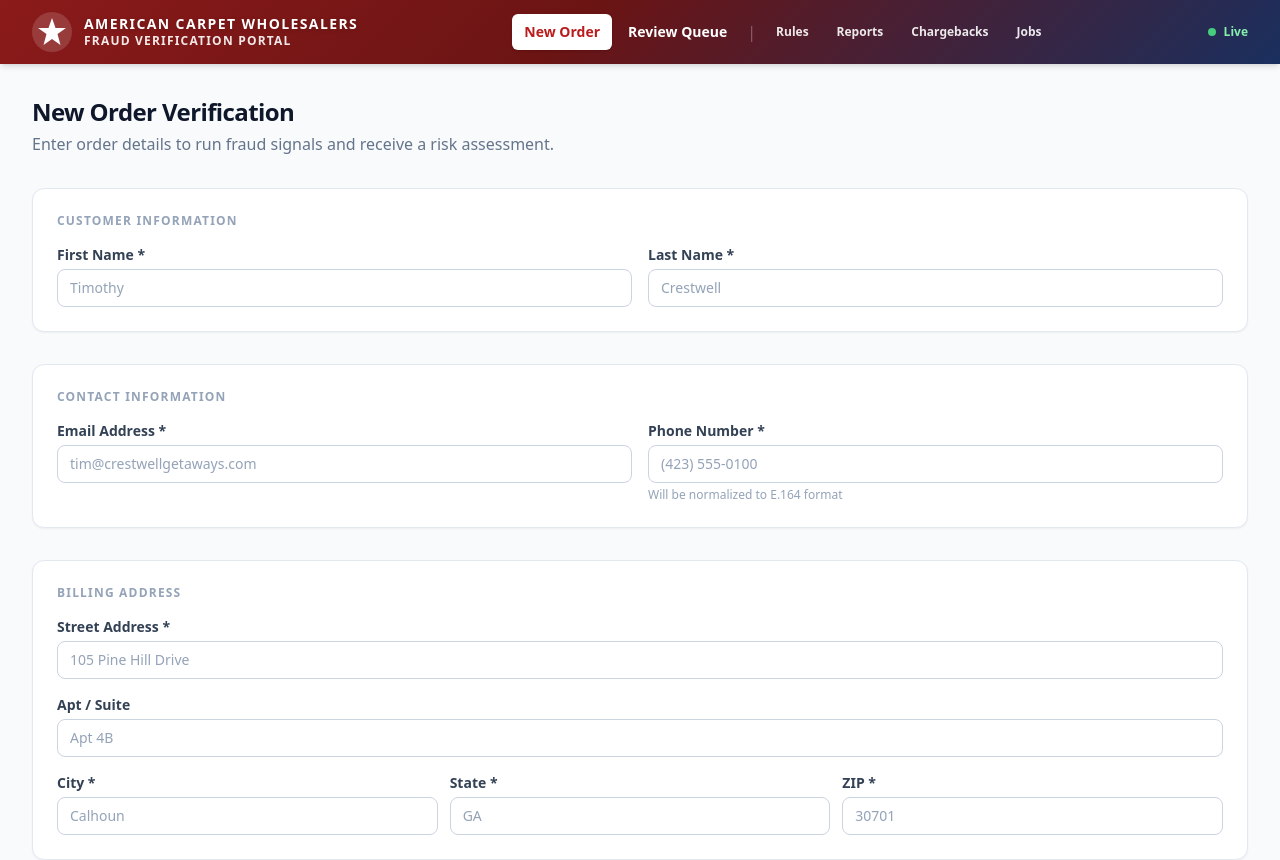
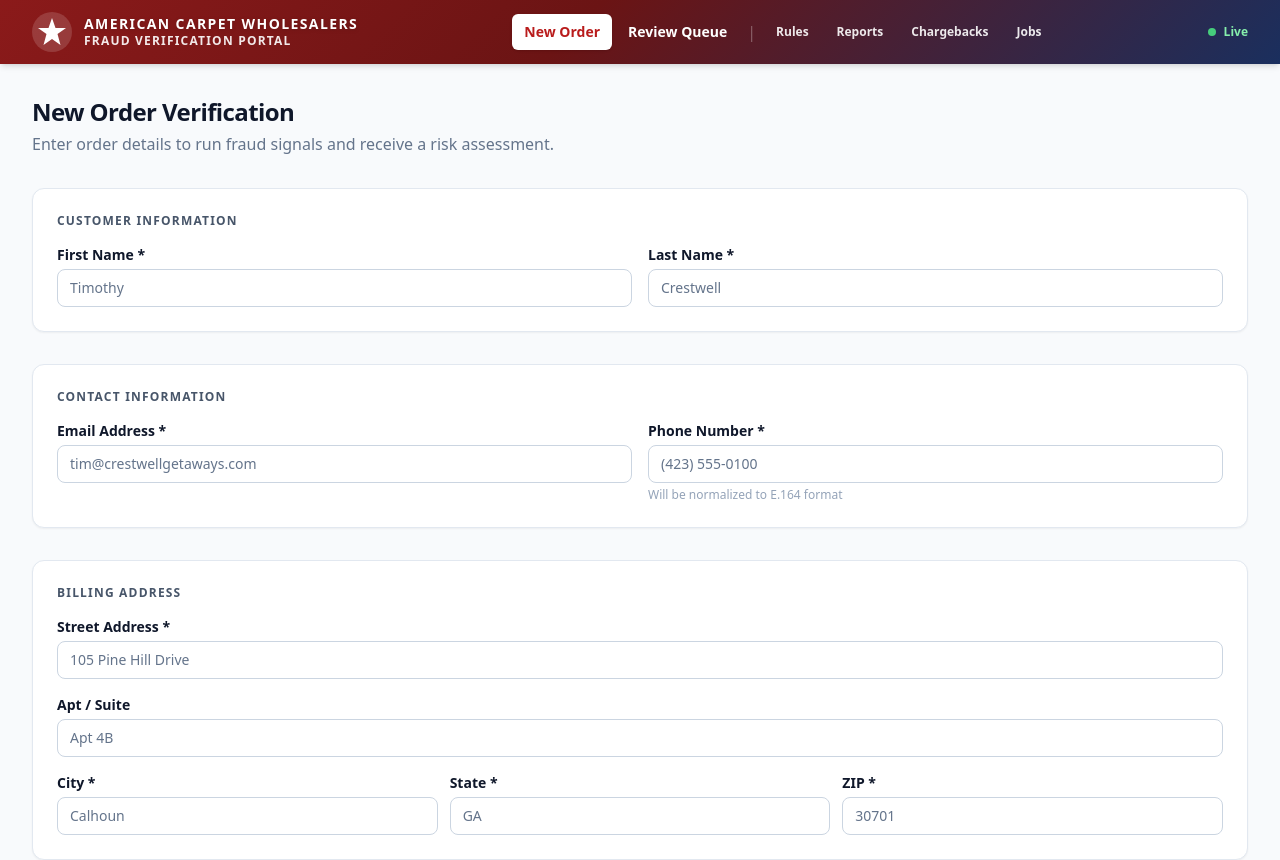
Before and after one commit to tcrestwell-CTS/acwg-verifier-prd, a Next.js app: page /orders/new in a window 1280 px wide. Shown: the top 860 px of the page. Built offline with nearby package versions, Linux system fonts and the light colour scheme.

Commit message:
style: darken form labels and section headers for readability

```diff
--- a/app/globals.css
+++ b/app/globals.css
@@ -30,15 +30,15 @@
   .btn-success   { @apply btn bg-green-600 text-white hover:bg-green-700 focus:ring-green-500; }
 
   .form-input {
-    @apply w-full px-3 py-2 rounded-lg border border-slate-300 text-sm placeholder:text-slate-400
+    @apply w-full px-3 py-2 rounded-lg border border-slate-300 text-sm placeholder:text-slate-500
            focus:outline-none focus:ring-2 focus:ring-blue-500 focus:border-blue-500
            disabled:bg-slate-50 disabled:cursor-not-allowed transition-colors;
   }
-  .form-label { @apply block text-sm font-semibold text-slate-700 mb-1; }
+  .form-label { @apply block text-sm font-semibold text-slate-900 mb-1; }
   .form-error { @apply text-xs text-red-600 mt-1; }
 
   .section-header {
-    @apply flex items-center gap-2 text-xs font-bold text-slate-400 uppercase tracking-widest mb-4;
+    @apply flex items-center gap-2 text-xs font-bold text-slate-600 uppercase tracking-widest mb-4;
   }
 }
 
```
